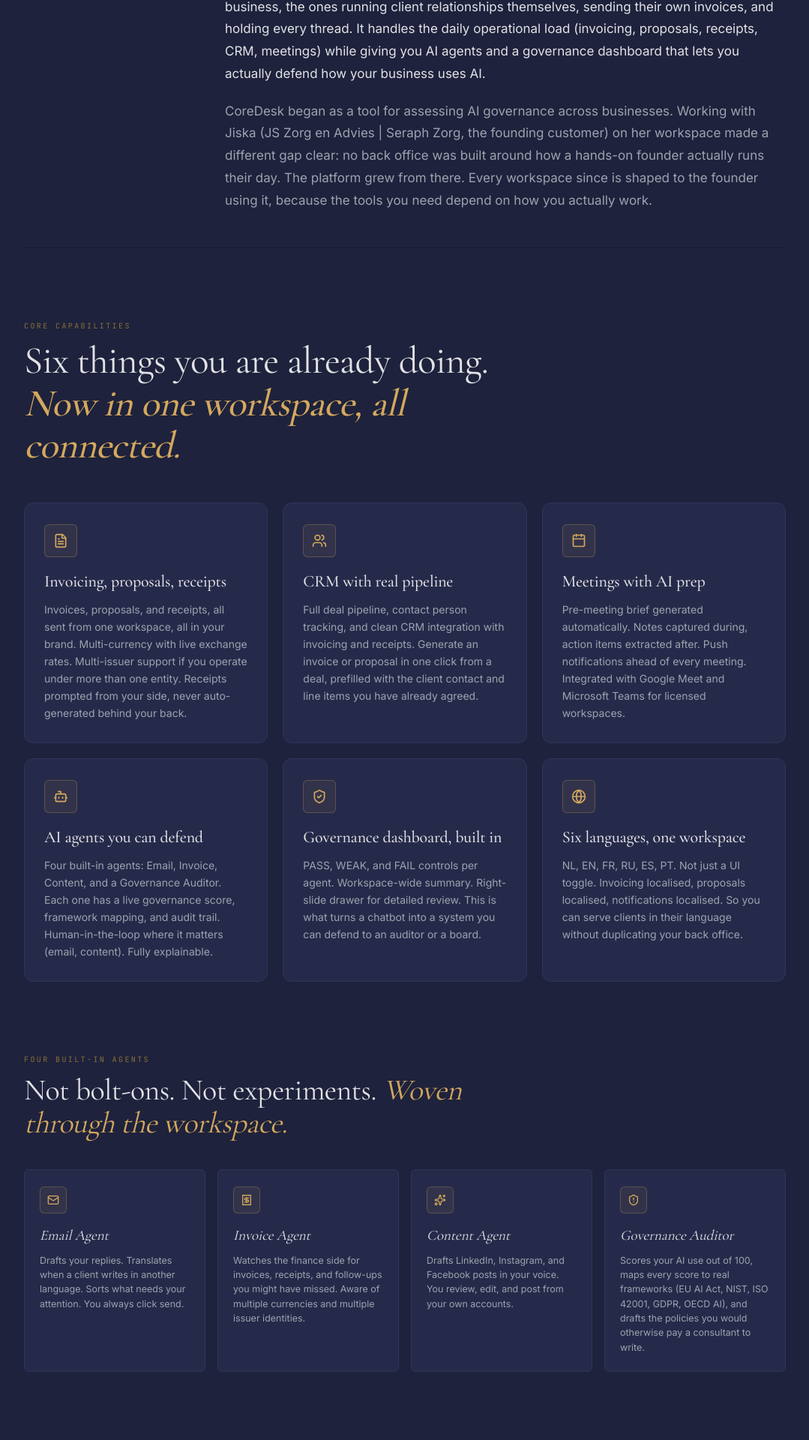
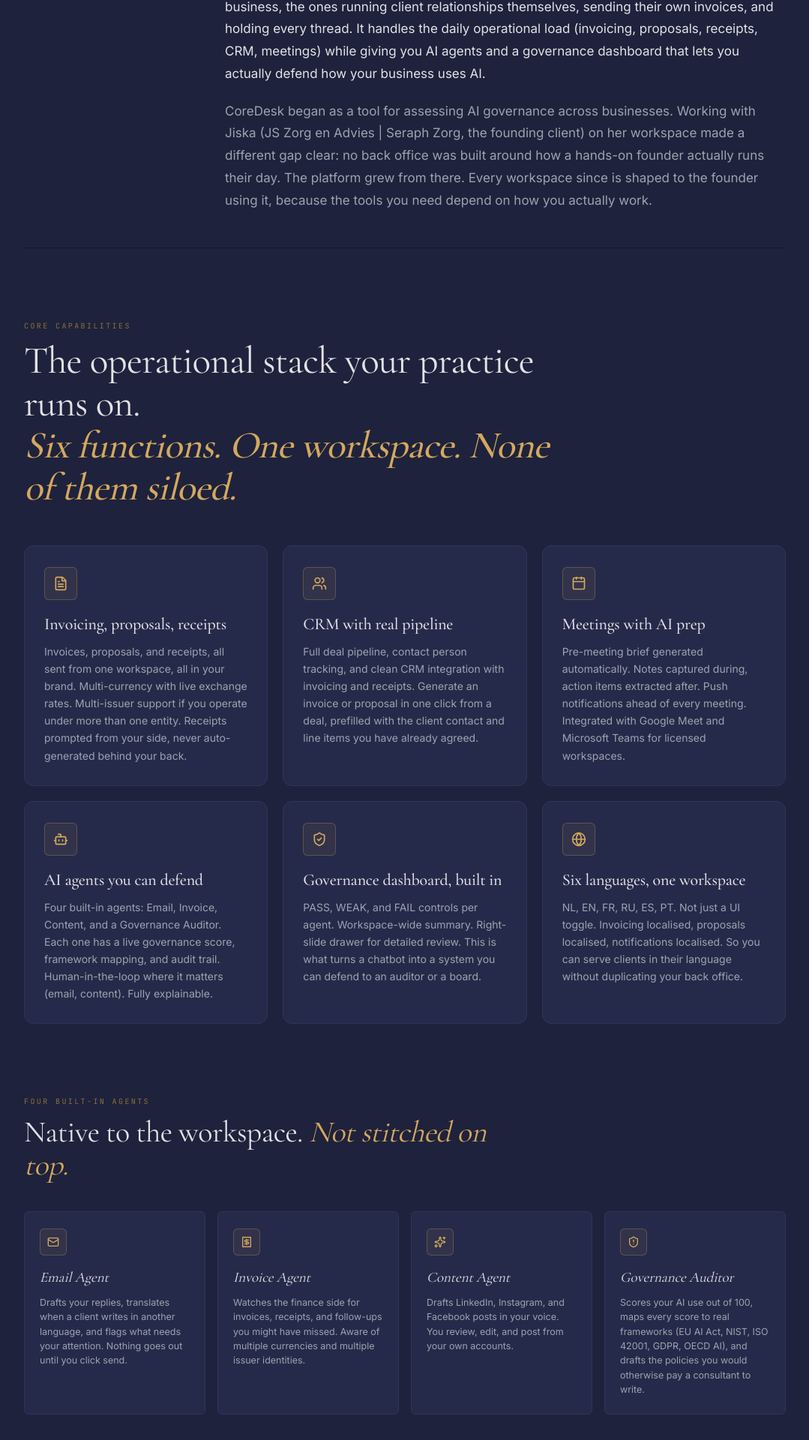
Before and after one commit to hc-core-tech/hccoretech-site, a Next.js app: page /coredesk in a window 1280 px wide. Shown: the part 854-2774 px from the top of the page at 75% size, without its empty margins (100-1179 px from the left). Built offline with nearby package versions, Linux system fonts and the light colour scheme.

Commit message:
coredesk: customer→client, refined 'operational stack' + 'native to workspace' headers, email agent flow, founder-led team language

```diff
--- a/app/coredesk/page.tsx
+++ b/app/coredesk/page.tsx
@@ -44,8 +44,8 @@
 const FOR_LIST = [
   'Independent practitioners running a small book of clients',
   "ZZP'ers (Dutch sole proprietors) needing more than a spreadsheet",
-  'Care practices, consultancies, coaches, agencies',
-  'Small teams up to about 20 people',
+  'Care practices, consultancies, coaches, boutique agencies',
+  'Founder-led practices with a small team supporting the work',
   'Anyone tired of stitching invoicing, CRM, and meetings together',
 ]
 
@@ -53,7 +53,7 @@
   'Large enterprises with dedicated procurement and IT teams (a custom build is often the better route)',
   'Teams needing turnkey vendor SLAs and lift-and-shift compliance',
   'Setups that need full self-service without engineer contact',
-  'Timelines that require me to onboard more customers than I can give real attention to',
+  'Timelines that require me to onboard more clients than I can give real attention to',
 ]
 
 const ONBOARDING = [
@@ -183,7 +183,7 @@
               }}>
                 CoreDesk began as a tool for assessing AI governance across
                 businesses. Working with Jiska (JS Zorg en Advies | Seraph
-                Zorg, the founding customer) on her workspace made a
+                Zorg, the founding client) on her workspace made a
                 different gap clear: no back office was built around how a
                 hands-on founder actually runs their day. The platform grew
                 from there. Every workspace since is shaped to the founder
@@ -210,9 +210,9 @@
               lineHeight: 1.1, letterSpacing: '-0.015em',
               color: T.platinum, maxWidth: '720px',
             }}>
-              Six things you are already doing.
+              The operational stack your practice runs on.
               <br />
-              <span style={{ fontStyle: 'italic', color: T.gold, fontWeight: 500 }}>Now in one workspace, all connected.</span>
+              <span style={{ fontStyle: 'italic', color: T.gold, fontWeight: 500 }}>Six functions. One workspace. None of them siloed.</span>
             </h2>
           </div>
         </Reveal>
@@ -271,7 +271,7 @@
               lineHeight: 1.1, letterSpacing: '-0.015em',
               color: T.platinum, maxWidth: '620px',
             }}>
-              Not bolt-ons. Not experiments. <span style={{ fontStyle: 'italic', color: T.gold }}>Woven through the workspace.</span>
+              Native to the workspace. <span style={{ fontStyle: 'italic', color: T.gold }}>Not stitched on top.</span>
             </h2>
           </div>
         </Reveal>
@@ -282,7 +282,7 @@
           gap: '16px',
         }}>
           {[
-            { Icon: Mail,         name: 'Email Agent',        role: 'Drafts your replies. Translates when a client writes in another language. Sorts what needs your attention. You always click send.' },
+            { Icon: Mail,         name: 'Email Agent',        role: 'Drafts your replies, translates when a client writes in another language, and flags what needs your attention. Nothing goes out until you click send.' },
             { Icon: Receipt,      name: 'Invoice Agent',      role: 'Watches the finance side for invoices, receipts, and follow-ups you might have missed. Aware of multiple currencies and multiple issuer identities.' },
             { Icon: Sparkles,     name: 'Content Agent',      role: 'Drafts LinkedIn, Instagram, and Facebook posts in your voice. You review, edit, and post from your own accounts.' },
             { Icon: ShieldAlert,  name: 'Governance Auditor', role: 'Scores your AI use out of 100, maps every score to real frameworks (EU AI Act, NIST, ISO 42001, GDPR, OECD AI), and drafts the policies you would otherwise pay a consultant to write.' },
@@ -334,7 +334,7 @@
               lineHeight: 1.1, letterSpacing: '-0.015em',
               color: T.platinum, maxWidth: '720px',
             }}>
-              A small book of customers,
+              A small book of clients,
               <span style={{ fontStyle: 'italic', color: T.gold }}> by invitation.</span>
             </h2>
           </div>
@@ -575,7 +575,7 @@
             fontFamily: FONTS.ui, fontSize: '13.5px', lineHeight: 1.6,
             color: T.muted, textAlign: 'center' as const,
           }}>
-            Founding pricing available for select customers who join in the current
+            Founding pricing available for select clients who join in the current
             window. Custom deployments (your own infrastructure, private tenant)
             available for enterprise engagements.
           </p>
```
